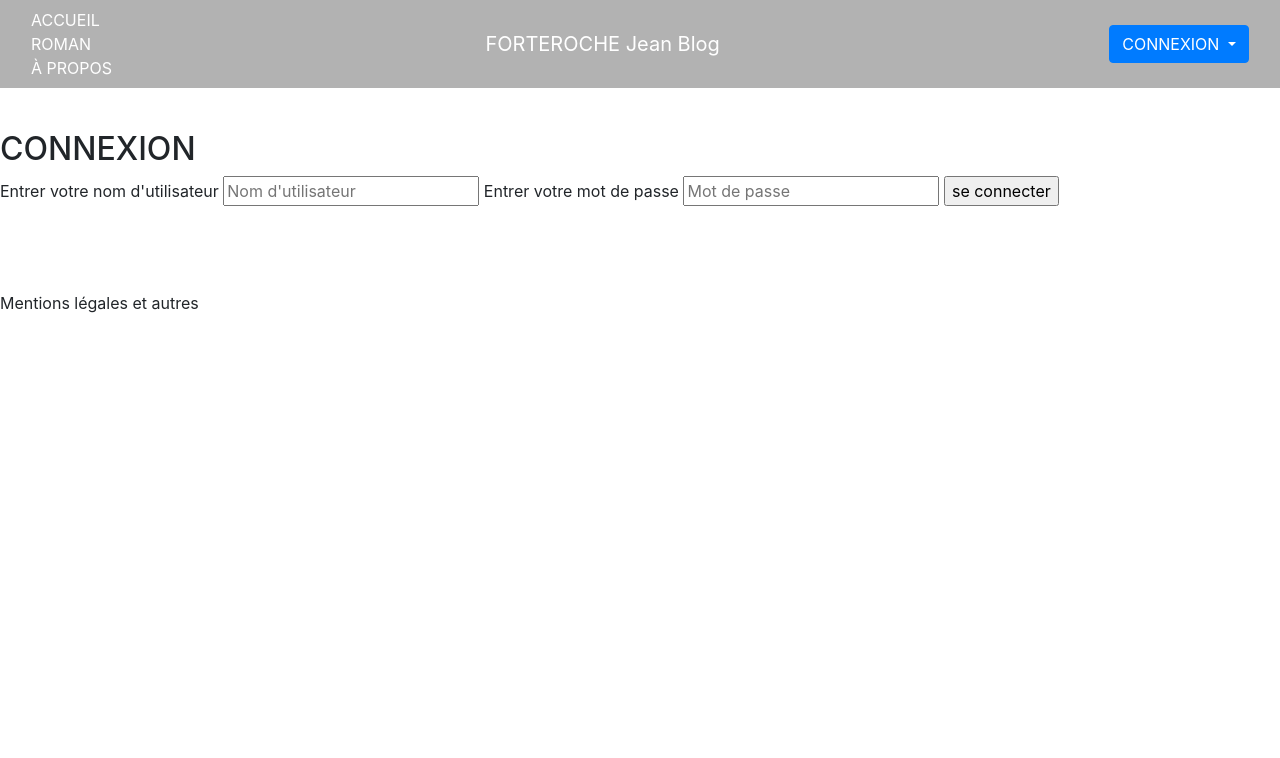
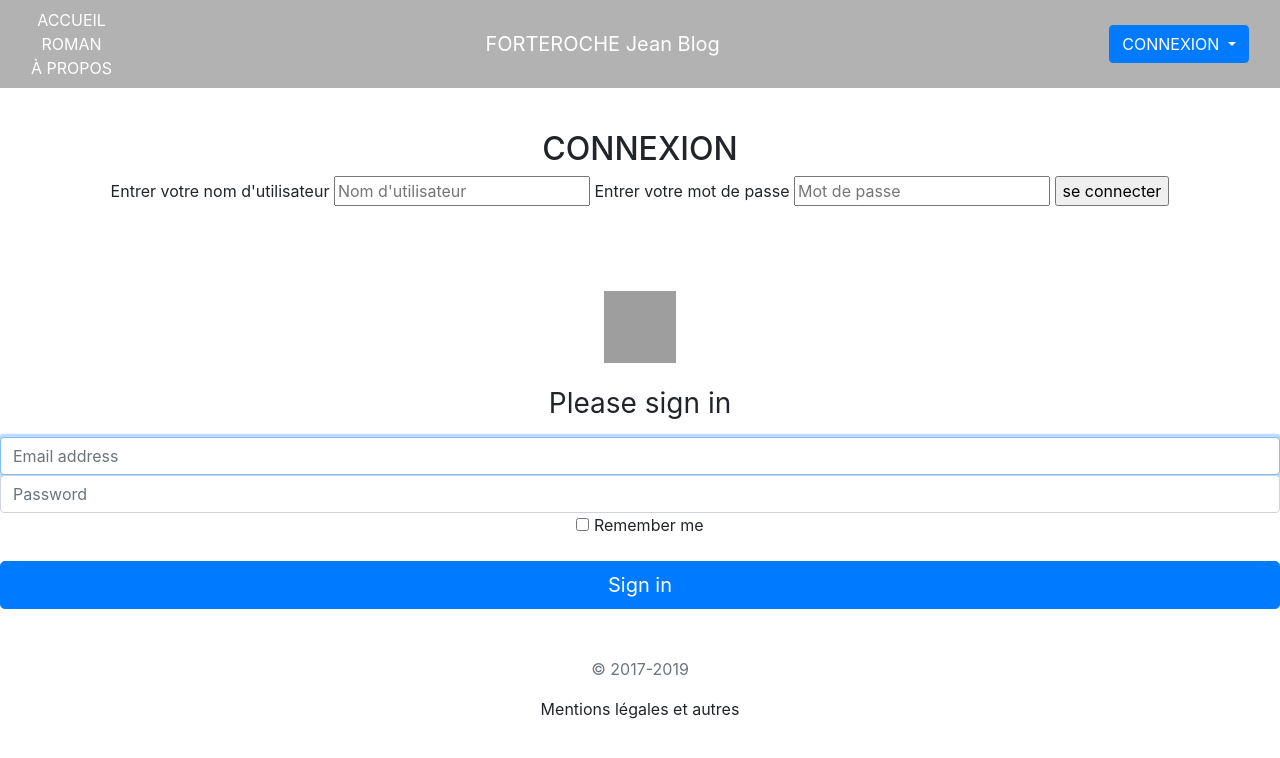
Before and after one commit to Youngbokz/Blog_Forteroche, a PHP site: page /views/frontend/loginView.php in a window 1280 px wide. Shown: the top 758 px of the page. Run offline with PHP 8.4, Linux system fonts and the light colour scheme; some libraries are stand-ins or nearby versions; grey boxes are pictures that could not be loaded.

Commit message:
add class to center everything in body and changing sign in display

```diff
--- a/views/frontend/loginView.php
+++ b/views/frontend/loginView.php
@@ -25,6 +25,22 @@
         </div>
     </div>
 
+    <form class="form-signin">
+  <img class="mb-4" src="/docs/4.3/assets/brand/bootstrap-solid.svg" alt="" width="72" height="72">
+  <h1 class="h3 mb-3 font-weight-normal">Please sign in</h1>
+  <label for="inputEmail" class="sr-only">Email address</label>
+  <input type="email" id="inputEmail" class="form-control" placeholder="Email address" required="" autofocus="">
+  <label for="inputPassword" class="sr-only">Password</label>
+  <input type="password" id="inputPassword" class="form-control" placeholder="Password" required="">
+  <div class="checkbox mb-3">
+    <label>
+      <input type="checkbox" value="remember-me"> Remember me
+    </label>
+  </div>
+  <button class="btn btn-lg btn-primary btn-block" type="submit">Sign in</button>
+  <p class="mt-5 mb-3 text-muted">© 2017-2019</p>
+</form>
+
 <?php $content = ob_get_clean(); ?>
 
 <?php require('template.php'); ?>
--- a/views/frontend/template.php
+++ b/views/frontend/template.php
@@ -18,7 +18,7 @@ session_start()
         <title><?= $title ?></title>
     </head>
 
-    <body>
+    <body class="text-center">
         <div id="container"><!--Menu-->
             <nav class="fixMainBarr main-navbar navbar fixed-top">
                 <div class="container-fluid">
```
